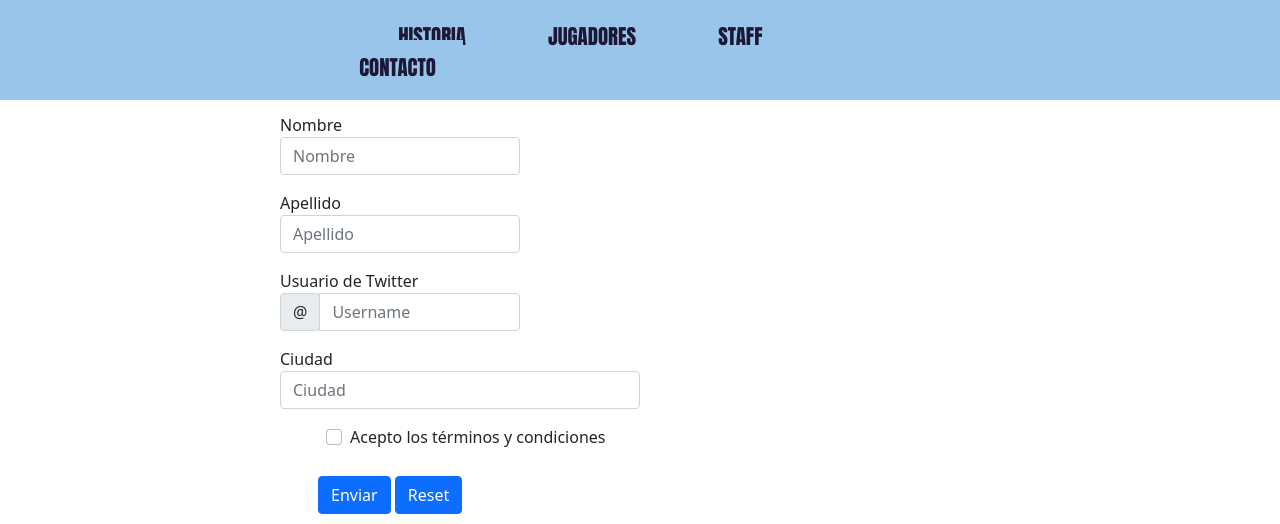
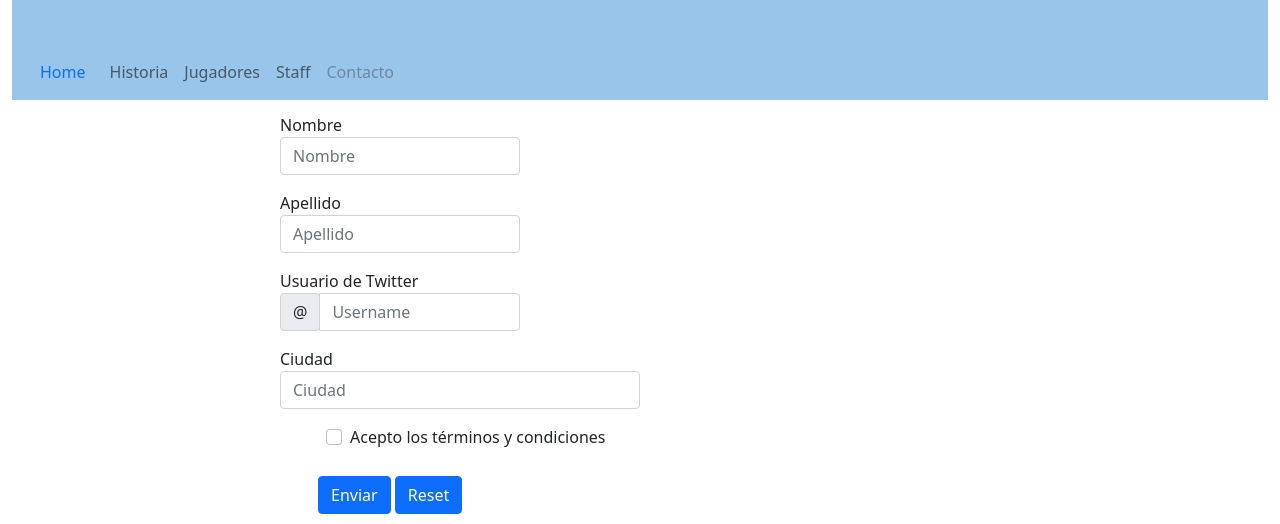
Before and after one commit to walrusbeat/EntregaFinalFilippon, a plain HTML site: page pages/contacto.html in a window 1280 px wide. Shown: the part 100-624 px from the top of the page. Drawn offline with nearby package versions, Linux system fonts and the light colour scheme.

Commit message:
Se realizan cambios sugeridos en 2da pre entrega

```diff
--- a/css/style.css
+++ b/css/style.css
@@ -15,7 +15,7 @@
 
  #header{
 
-    height: 12vh;
+    height: 18vh;
     padding-top: 1.6vh;
     padding-bottom: 1.6vh;
     background-color: #98C5E9;
@@ -118,19 +118,42 @@
 
 
 }
+/* -------------------BOTONERA------------------- */
+#back-color-btn-nav {
+    background-color: #98C5E9!important;
 
 
-/* -------------------BOTONERA------------------- */
+}
+
+#back-color-btn-div {
+    font-family: 'Anton', serif;
+    background: #98C5E9;
+
+}
+
+#back-color-btn-search {
+    font-family: 'Anton', serif;
+    color:white;
+    border-color: white;
+
+}
+
+
+
+
+
+/* -------------------BOTONERA VIEJA------------------- */
 
     .boton {
         font-family: 'Anton', serif;
         color: #1D1838;
         font-size: 1.3rem;
-        padding: 0.5em 1.2em;
+        padding: 0.2em 0.5em;
         background: #98C5E9;
         border: 2px solid;
         border-color: #98C5E9;
         position: relative;
+
 
       }
       .boton:before {
@@ -159,7 +182,7 @@
         margin-right: auto;
         color: #1D1838;
         max-width: 100%;
-        width: 60%;
+        width: 50%;
 
 
 
--- a/pages/contacto.html
+++ b/pages/contacto.html
@@ -13,52 +13,42 @@
 
 </html>
 
-<body >
+<body class="container-fluid" id="body">
   <header class="container-fluid" id="header">
 
 
     <div class="row">
         <div class="col-5"></div>
-            <div class="col-2"><a title="Logo DISS" href="../index.html"><img src="../assets/images/Logo-DISS.png" id="logo-header"></a></div>
+        <div class="col-2"><a title="Logo DISS" href="../index.html"><img src="../assets/images/Logo-DISS.png" id="logo-header" class="banners"></a></div>
         <div class="col-5"></div>
     </div>
 
 </header>
 
-    <nav class="container-fluid" id="nav">
+<nav class="navbar navbar-expand-lg navbar-light bg-light" id="back-color-btn-nav">
+    <div class="container-fluid">
+      <button class="navbar-toggler" type="button" data-bs-toggle="collapse" data-bs-target="#navbarTogglerDemo03" aria-controls="navbarTogglerDemo03" aria-expanded="false" aria-label="Toggle navigation">
+        <span class="navbar-toggler-icon"></span>
+      </button>
+      <a class="nav-link" href="../index.html" id="color-font-btn">Home</a>
+      <div class="collapse navbar-collapse" id="navbarTogglerDemo03">
+        <ul class="navbar-nav me-auto mb-2 mb-lg-0">
+          <li class="nav-item">
+            <a class="nav-link" aria-current="page" href="../pages/historia.html" id="color-font-btn">Historia</a>
+          </li>
+          <li class="nav-item">
+            <a class="nav-link" href="../pages/jugadores.html">Jugadores</a>
+          </li>
+          <li class="nav-item">
+            <a class="nav-link" href="../pages/staff.html">Staff</a>
+          </li>
+          <li class="nav-item">
+            <a class="nav-link disabled" href="../pages/contacto.html">Contacto</a>
+          </li>
+        </ul>
 
-
-        <div class="row">
-            <div class="col-1"></div>
-            <div class="col-10">
-
-                 <ul id="horizontal-list" class="row">
-                     <li id="boton-decor">
-                         <a href="../pages/page-2.html" class="boton">HISTORIA</a>
-                     </li>
-
-
-                     <li id="boton-decor">
-                         <a href="../pages/page-3.html" class="boton">JUGADORES</a>
-                     </li>
-
-
-                     <li id="boton-decor">
-                         <a href="../pages/page-4.html" class="boton">STAFF</a>
-                     </li>
-
-
-                     <li id="boton-decor">
-                         <a href="../pages/contacto.html" class="boton">CONTACTO</a>
-                     </li>
-
-             </ul>
-             </div>
-
-                <div class="col-1"></div>
       </div>
     </div>
-
   </nav>
 
 
```
Also changed, not shown: index.html (+25 -33 lines), pages/historia.html (renamed from pages/page-2.html, +25 -35 lines), pages/jugadores.html (renamed from pages/page-3.html, +24 -30 lines), pages/staff.html (renamed from pages/page-4.html, +24 -30 lines). Lines whose indentation alone changed are shown as unchanged.
